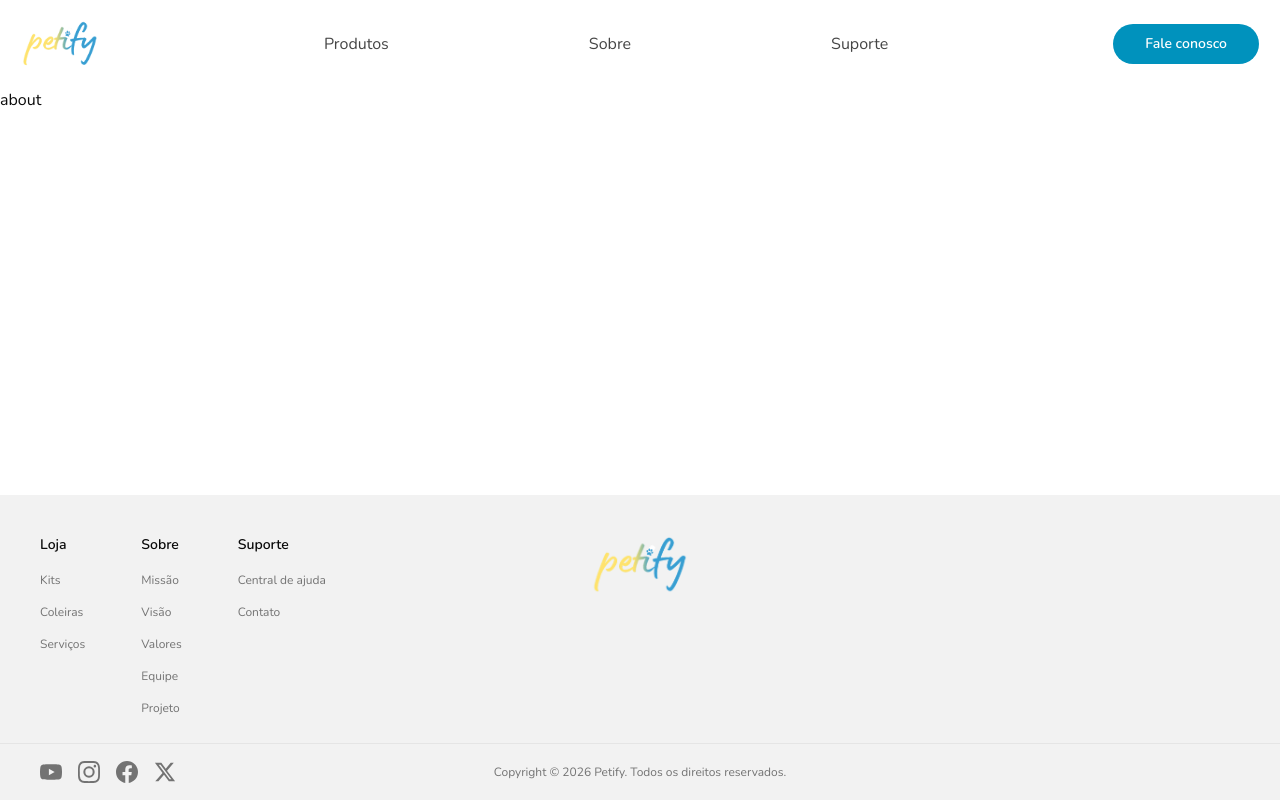
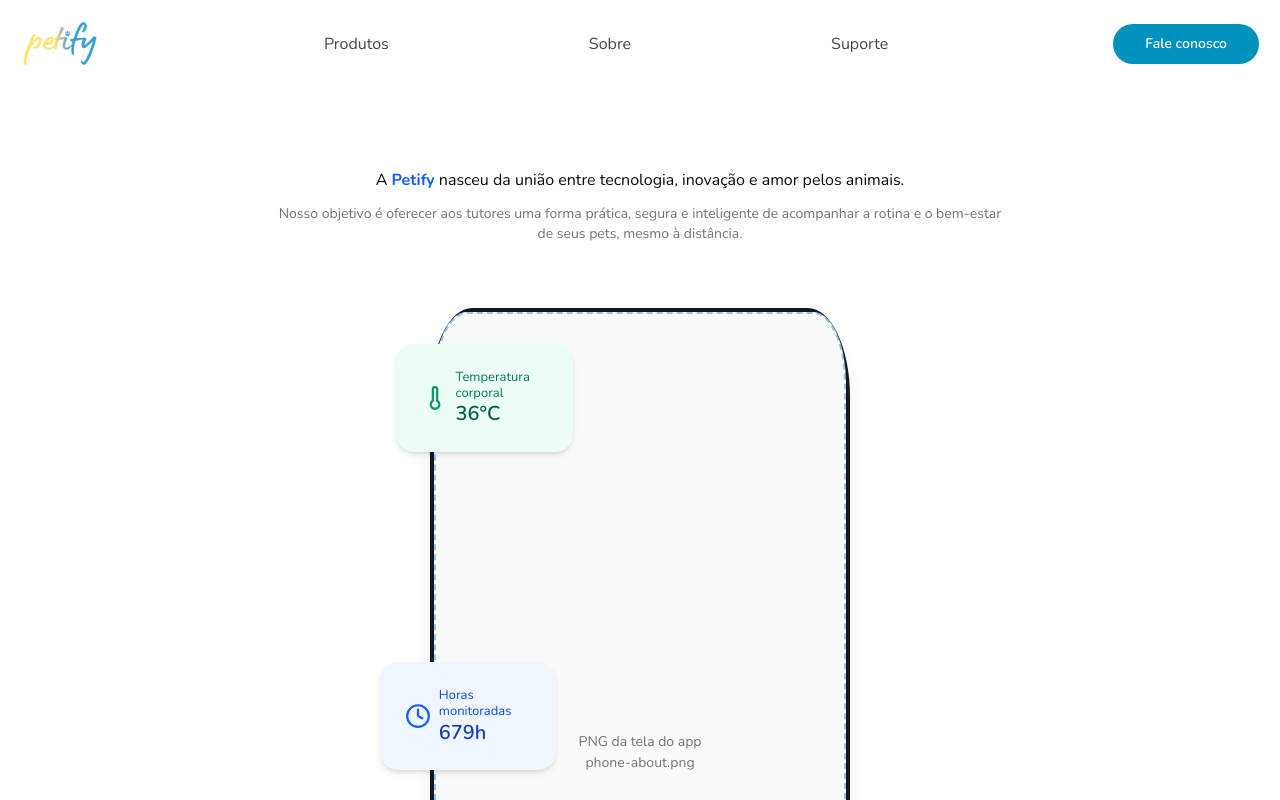
Before and after one commit to bruno-heic/petify-website, a Next.js app: page /about in a window 1280 px wide. Shown: the top 800 px of the page. Built offline with nearby package versions, Linux system fonts and the light colour scheme.

Commit message:
ajust the import to render the about.

```diff
--- a/app/(root)/[type]/page.tsx
+++ b/app/(root)/[type]/page.tsx
@@ -1,10 +1,11 @@
 "use client"
 import { useParams } from "next/navigation";
+import About from "@/components/about-page";
 
 const Page = () => {
   const { type } = useParams();
 
-  if (type === "about") return "about";
+  if (type === "about") return <About/>;
   if (type === "products") return "product";
   if (type === "support") return "support";
 
--- a/components/about-page.tsx
+++ b/components/about-page.tsx
@@ -3,7 +3,7 @@ import AboutTech from "@/components/about/tech";
 import AboutMission from "@/components/about/mission";
 
 
-export default function AboutPage() {
+const About = () => {
   return (
     <div>
       <AboutHero />
@@ -12,3 +12,5 @@ export default function AboutPage() {
     </div>
   );
 }
+
+export default About;
```
